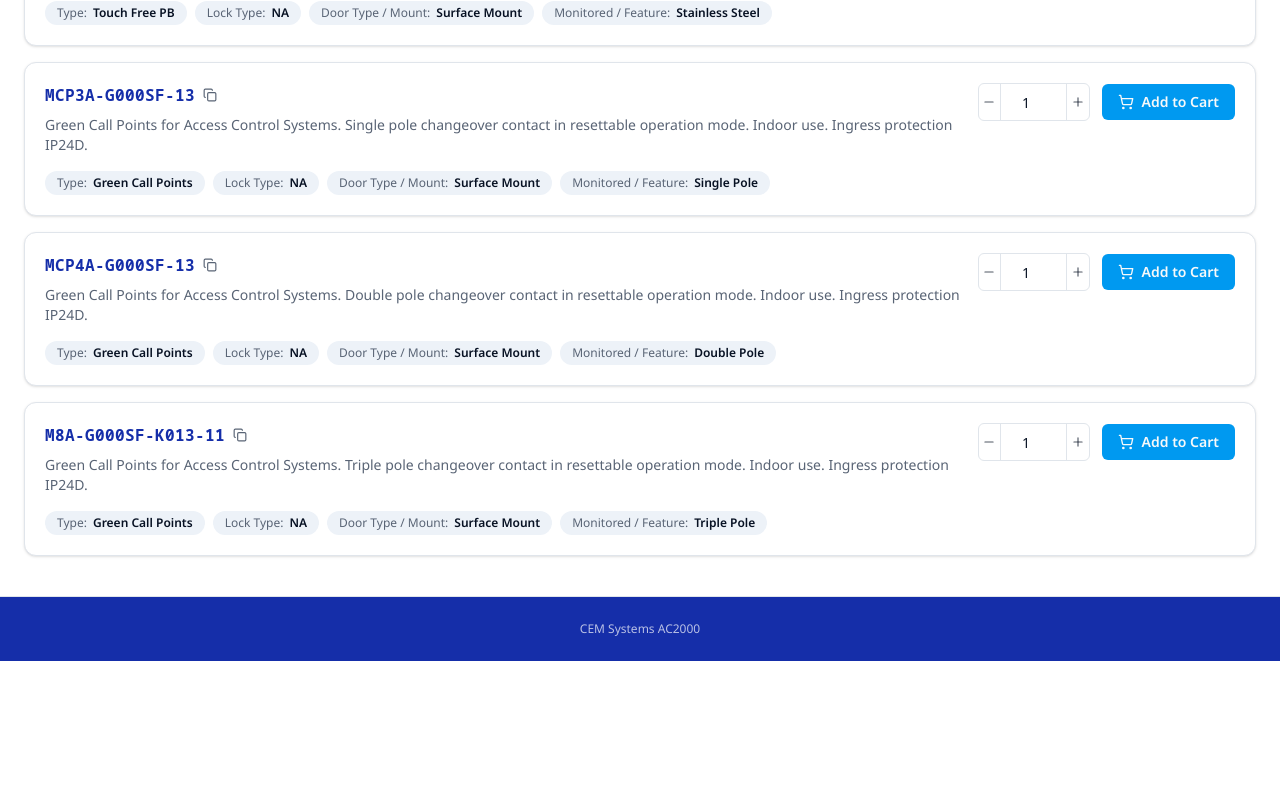
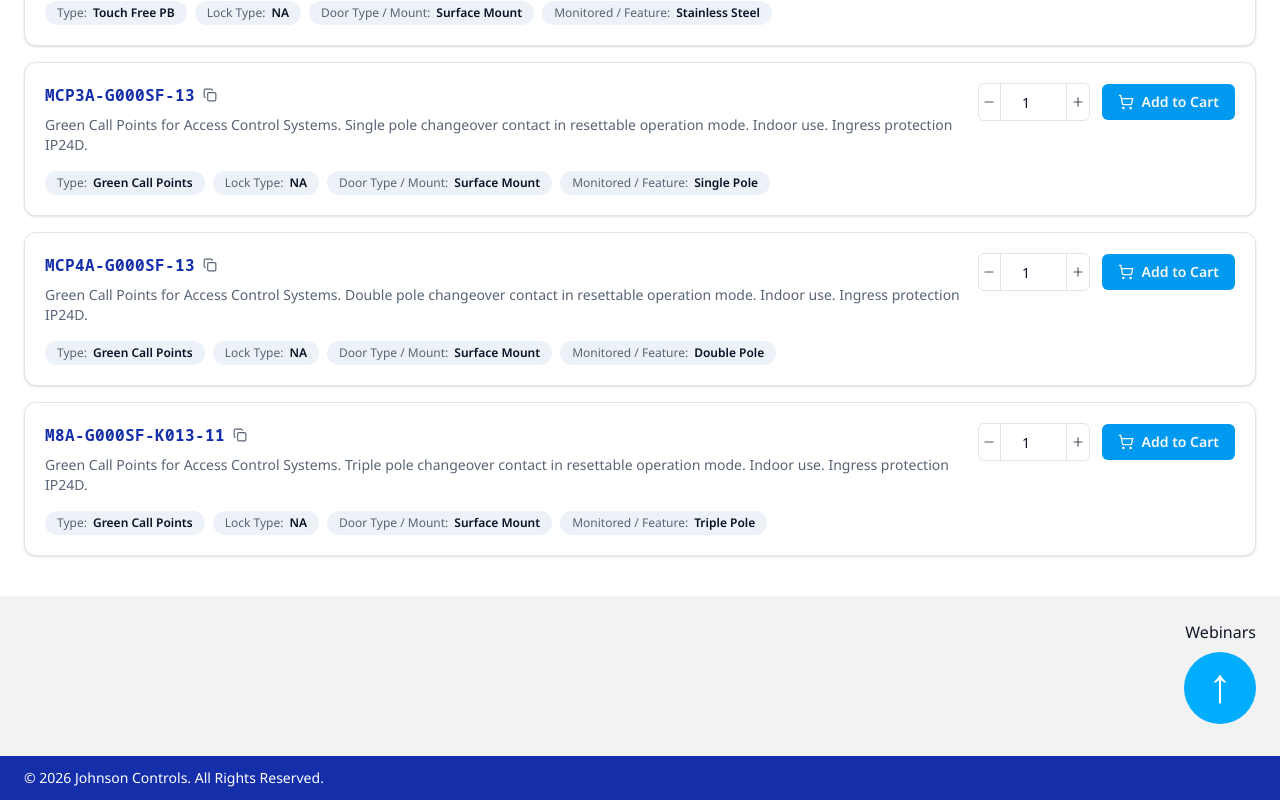
Before and after one commit to JCI-ME2/tyco-Final, a Next.js app: page /cem-systems/locks in a window 1280 px wide. Shown: the part 4556-5356 px from the top of the page. Before the commit the page ends 5217 px from the top, so only its background shows below. Built offline with nearby package versions, Linux system fonts and the light colour scheme.

Commit message:
Add branded footer to inside pages

```diff
--- a/app/access-control/layout.tsx
+++ b/app/access-control/layout.tsx
@@ -1,4 +1,5 @@
 import { AccessControlHeader } from "@/components/access-control-header";
+import { InsidePageFooter } from "@/components/inside-page-footer";
 
 export default function AccessControlLayout({
   children,
@@ -6,12 +7,10 @@ export default function AccessControlLayout({
   children: React.ReactNode;
 }) {
   return (
-    <div className="flex min-h-screen flex-col bg-background">
+    <div id="top" className="flex min-h-screen flex-col bg-background">
       <AccessControlHeader />
       <main className="flex-1">{children}</main>
-      <footer className="border-t border-border bg-brand py-6 text-center text-xs text-brand-foreground/70">
-        Kantech Access Control
-      </footer>
+      <InsidePageFooter />
     </div>
   );
 }
--- a/app/american-dynamics/layout.tsx
+++ b/app/american-dynamics/layout.tsx
@@ -1,4 +1,5 @@
 import { AmericanDynamicsHeader } from "@/components/american-dynamics-header";
+import { InsidePageFooter } from "@/components/inside-page-footer";
 
 export default function AmericanDynamicsLayout({
   children,
@@ -6,12 +7,10 @@ export default function AmericanDynamicsLayout({
   children: React.ReactNode;
 }) {
   return (
-    <div className="flex min-h-screen flex-col bg-background">
+    <div id="top" className="flex min-h-screen flex-col bg-background">
       <AmericanDynamicsHeader />
       <main className="flex-1">{children}</main>
-      <footer className="border-t border-border bg-brand py-6 text-center text-xs text-brand-foreground/70">
-        American Dynamics
-      </footer>
+      <InsidePageFooter />
     </div>
   );
 }
--- a/app/cem-systems/layout.tsx
+++ b/app/cem-systems/layout.tsx
@@ -1,4 +1,5 @@
 import { CemSystemsHeader } from "@/components/cem-systems-header";
+import { InsidePageFooter } from "@/components/inside-page-footer";
 
 export default function CemSystemsLayout({
   children,
@@ -6,12 +7,10 @@ export default function CemSystemsLayout({
   children: React.ReactNode;
 }) {
   return (
-    <div className="flex min-h-screen flex-col bg-background">
+    <div id="top" className="flex min-h-screen flex-col bg-background">
       <CemSystemsHeader />
       <main className="flex-1">{children}</main>
-      <footer className="border-t border-border bg-brand py-6 text-center text-xs text-brand-foreground/70">
-        CEM Systems AC2000
-      </footer>
+      <InsidePageFooter />
     </div>
   );
 }
--- a/app/illustra-cameras/layout.tsx
+++ b/app/illustra-cameras/layout.tsx
@@ -1,4 +1,5 @@
 import { IllustraCamerasHeader } from "@/components/illustra-cameras-header";
+import { InsidePageFooter } from "@/components/inside-page-footer";
 
 export default function IllustraCamerasLayout({
   children,
@@ -6,12 +7,10 @@ export default function IllustraCamerasLayout({
   children: React.ReactNode;
 }) {
   return (
-    <div className="flex min-h-screen flex-col bg-background">
+    <div id="top" className="flex min-h-screen flex-col bg-background">
       <IllustraCamerasHeader />
       <main className="flex-1">{children}</main>
-      <footer className="border-t border-border bg-brand py-6 text-center text-xs text-brand-foreground/70">
-        Illustra Cameras
-      </footer>
+      <InsidePageFooter />
     </div>
   );
 }
--- a/app/video-solutions/layout.tsx
+++ b/app/video-solutions/layout.tsx
@@ -1,4 +1,5 @@
 import { VideoSolutionsHeader } from "@/components/video-solutions-header";
+import { InsidePageFooter } from "@/components/inside-page-footer";
 
 export default function VideoSolutionsLayout({
   children,
@@ -6,12 +7,10 @@ export default function VideoSolutionsLayout({
   children: React.ReactNode;
 }) {
   return (
-    <div className="flex min-h-screen flex-col bg-background">
+    <div id="top" className="flex min-h-screen flex-col bg-background">
       <VideoSolutionsHeader />
       <main className="flex-1">{children}</main>
-      <footer className="border-t border-border bg-brand py-6 text-center text-xs text-brand-foreground/70">
-        ExacqVision
-      </footer>
+      <InsidePageFooter />
     </div>
   );
 }
--- /dev/null
+++ b/components/inside-page-footer.tsx
@@ -0,0 +1,23 @@
+import Link from "next/link";
+
+export function InsidePageFooter() {
+  return (
+    <footer className="mt-auto bg-[#f2f2f2]">
+      <div className="relative mx-auto flex min-h-40 max-w-7xl items-start justify-end px-6 py-6">
+        <Link href="#" className="text-base text-[#111827] hover:underline">
+          Webinars
+        </Link>
+        <Link
+          href="#top"
+          aria-label="Back to top"
+          className="absolute right-6 top-14 flex h-[72px] w-[72px] items-center justify-center rounded-full bg-[#00adff] text-5xl font-light leading-none text-white transition-transform hover:scale-105 focus-visible:outline-none focus-visible:ring-2 focus-visible:ring-[#152ea9] focus-visible:ring-offset-2"
+        >
+          <span aria-hidden="true" className="-mt-2">↑</span>
+        </Link>
+      </div>
+      <div className="bg-[#152ea9] px-6 py-3 text-sm text-white">
+        <div className="mx-auto max-w-7xl">© 2026 Johnson Controls. All Rights Reserved.</div>
+      </div>
+    </footer>
+  );
+}
```
